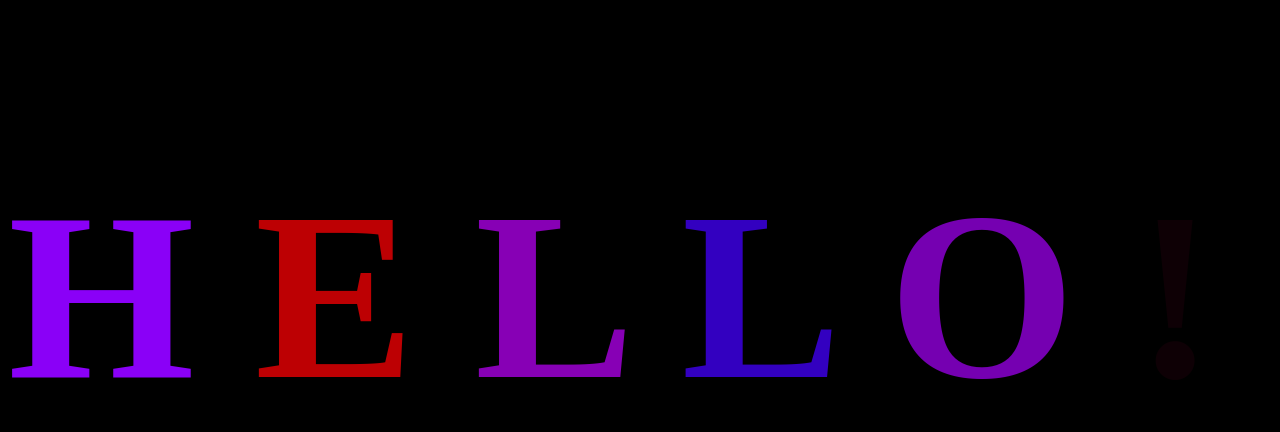
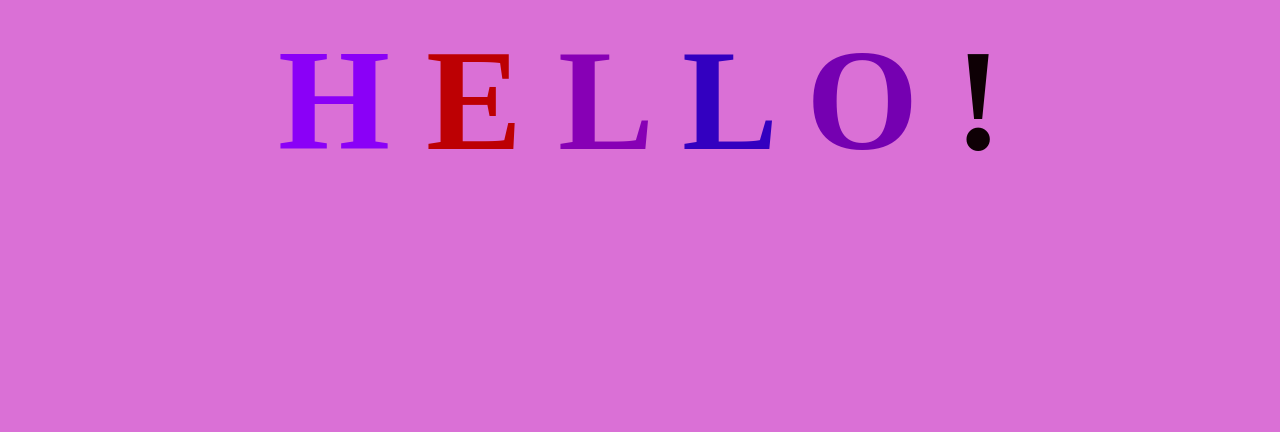
Before and after one commit to SSherwoodW/animatedtextgitmemo, a plain HTML site: page git_index.html in a window 1280 px wide. Shown: the part 308-740 px from the top of the page. Drawn offline with Linux system fonts and the light colour scheme.

Commit message:
someone else did this

```diff
--- a/git_app.css
+++ b/git_app.css
@@ -1,13 +1,13 @@
 body {
-    display:block;
+    display: flex;
     justify-content: center;
     align-items: center;
     height: 100vh;
-    background-color: black;
+    background-color: orchid;
   }
 
   h1 {
-    font-size: 15rem;
+    font-size: 9rem;
     font-family: Montserrat;
   }
 
```
Also changed, not shown: git_index.html (+2 -2 lines).
